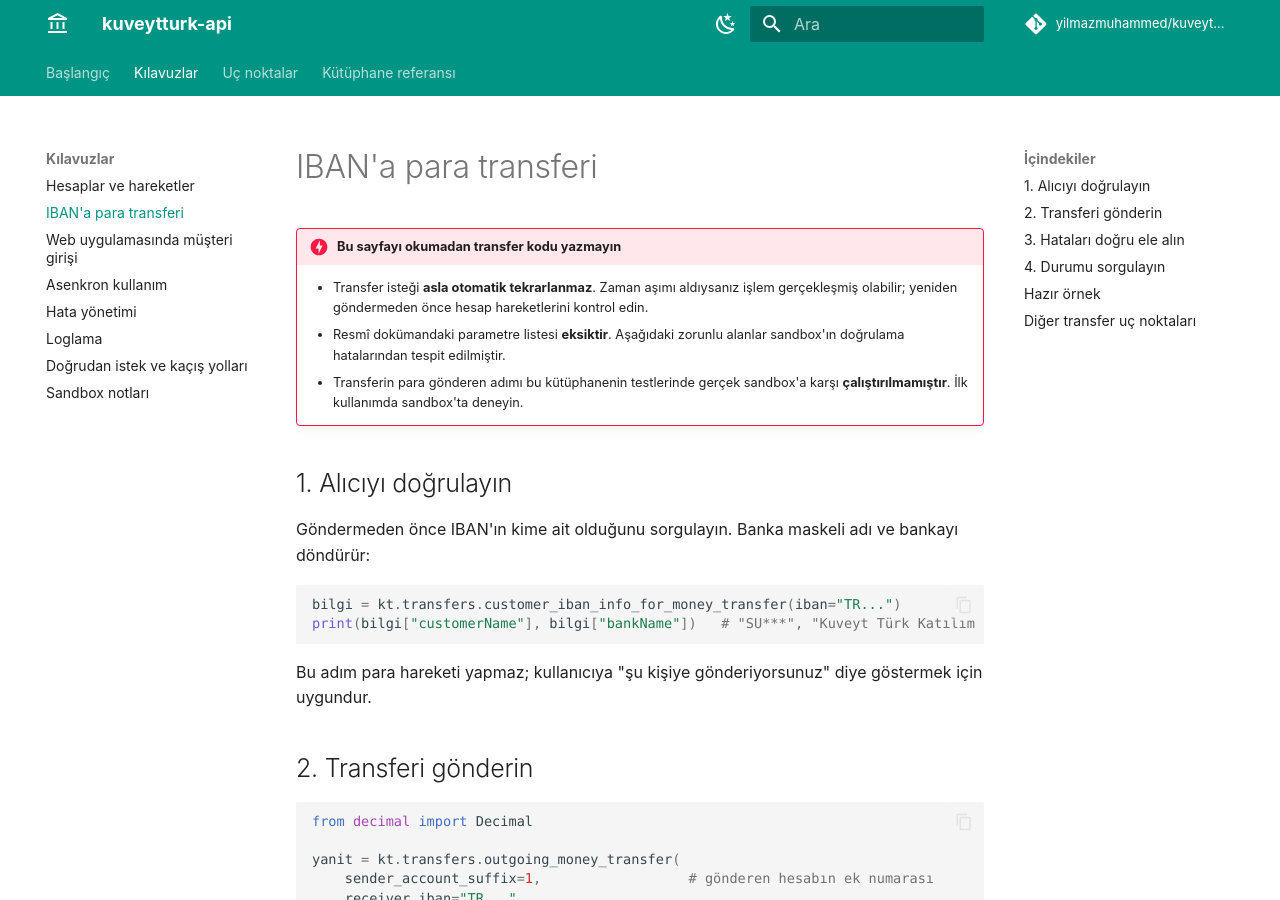
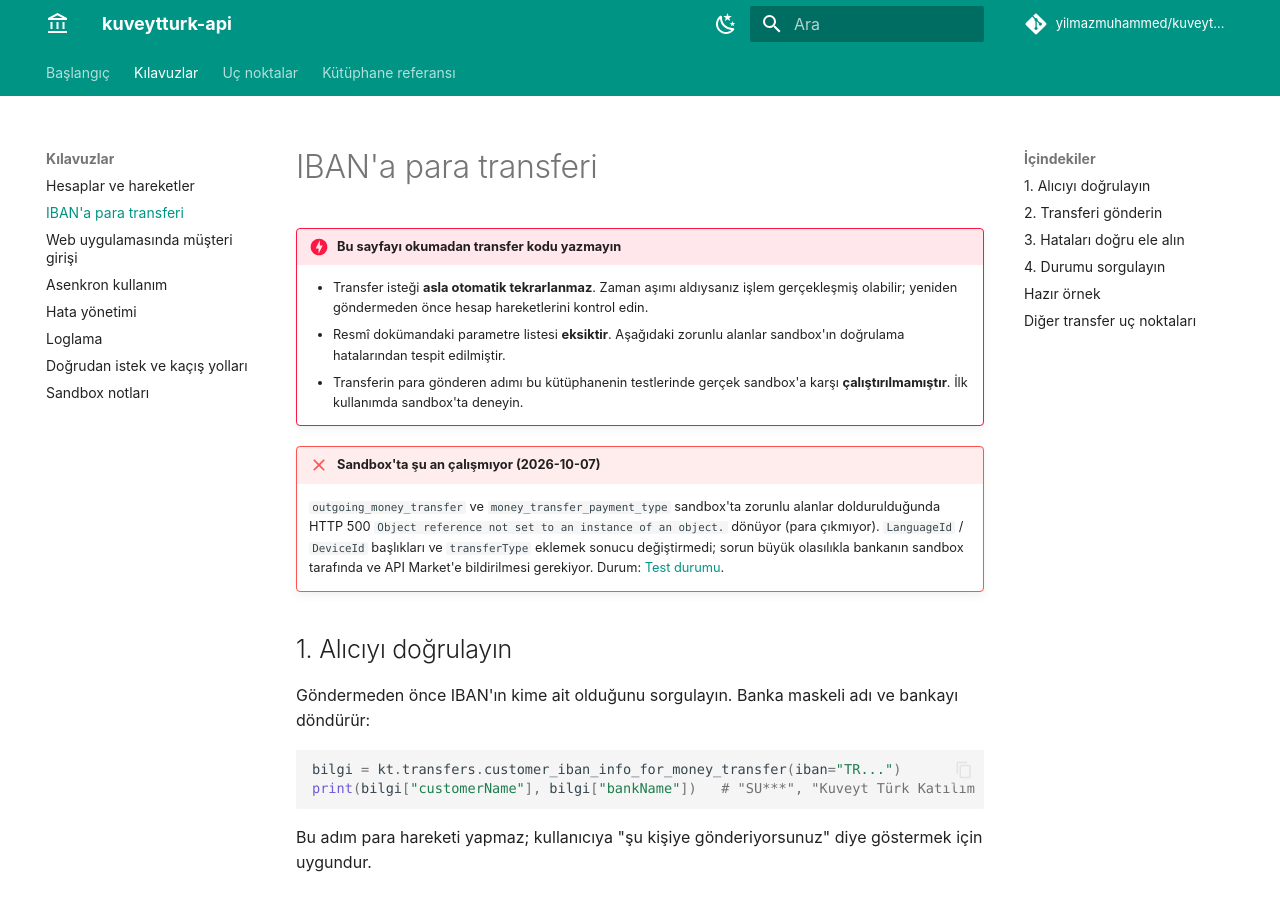
Before and after one commit to yilmazmuhammed/kuveytturk-api, an MkDocs documentation site: the page built from docs/kilavuzlar/para-transferi.md, in a window 1280 px wide and 900 px high. Built offline with MkDocs 1.6.1 and Material for MkDocs 9.7.7, drawn with Linux system fonts in a browser that asks for light colours; comment, search, counter and statistics services are not loaded.

Commit message:
Para transferi: sandbox'taki 500 hatası belgelendi
outgoing_money_transfer ve money_transfer_payment_type zorunlu alanlar
doluyken 500 'Object reference not set to an instance of an object'
dönüyor; başlıklar ve transferType sonucu değiştirmedi, para çıkmadı.
Kılavuza, sandbox notlarına, test durumuna ve CLAUDE.md'ye işlendi.

Co-Authored-By: Claude Opus 5.5 <noreply@anthropic.com>

```diff
--- a/docs/kilavuzlar/para-transferi.md
+++ b/docs/kilavuzlar/para-transferi.md
@@ -7,6 +7,13 @@
       doğrulama hatalarından tespit edilmiştir.
     - Transferin para gönderen adımı bu kütüphanenin testlerinde gerçek sandbox'a karşı
       **çalıştırılmamıştır**. İlk kullanımda sandbox'ta deneyin.
+
+!!! failure "Sandbox'ta şu an çalışmıyor (2026-10-07)"
+    `outgoing_money_transfer` ve `money_transfer_payment_type` sandbox'ta zorunlu alanlar
+    doldurulduğunda HTTP 500 `Object reference not set to an instance of an object.` dönüyor
+    (para çıkmıyor). `LanguageId` / `DeviceId` başlıkları ve `transferType` eklemek sonucu
+    değiştirmedi; sorun büyük olasılıkla bankanın sandbox tarafında ve API Market'e
+    bildirilmesi gerekiyor. Durum: [Test durumu](../uc-noktalar/test-durumu.md).
 
 ## 1. Alıcıyı doğrulayın
 
```
Also changed, not shown: CLAUDE.md (+10 -0 lines), docs/sandbox-notlari.md (+1 -1 lines), docs/uc-noktalar/transfers.md (+1 -1 lines), 1 other file.
